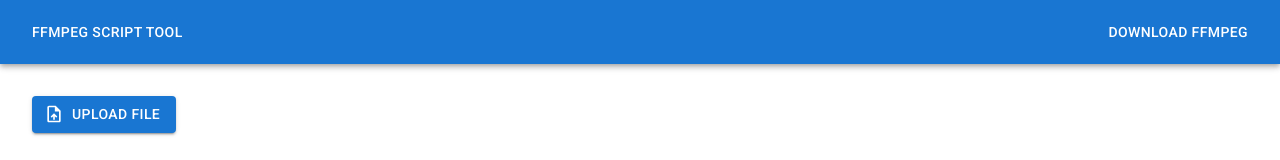
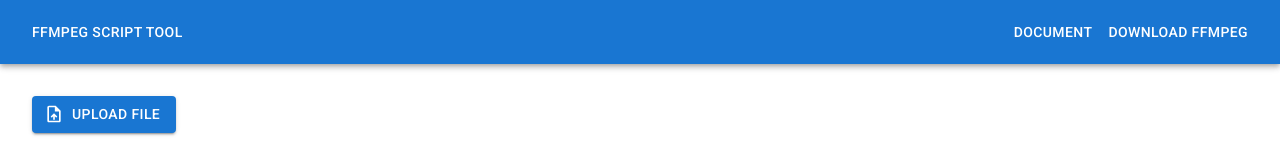
Before and after one commit to Humyang/ffmpeg-script-tool, a Next.js app: page / in a window 1280 px wide. Shown: the top 160 px of the page. Built offline with nearby package versions, Linux system fonts and the light colour scheme.

Commit message:
add documentation button to homepage

```diff
--- a/src/pages/index.tsx
+++ b/src/pages/index.tsx
@@ -38,6 +38,14 @@
           </Typography>
           <Button
             color="inherit"
+            href="https://www.dve2.com/archives/29/fmpeg-video-converter-free-online-video-conversion-tool/"
+            target="_blank"
+            rel="noopener"
+          >
+            Document
+          </Button>
+          <Button
+            color="inherit"
             href="https://ffmpeg.org"
             target="_blank"
             rel="noopener"
```
